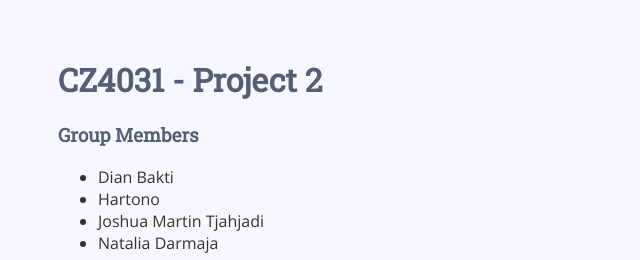
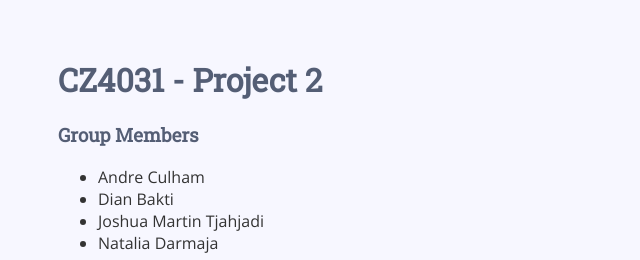
Before and after one commit to dbakti7/CZ4031-Project2, a plain HTML site: page views/index.html in a window 1280 px wide. Shown: the top 260 px of the page, 0-640 px from the left. Drawn offline with nearby package versions, Linux system fonts and the light colour scheme; files that its build step writes are made by us from their sources.

```diff
--- a/views/index.html
+++ b/views/index.html
@@ -11,8 +11,8 @@
 		<p>
 			<h3>Group Members</h3>
 			<ul>
+				<li>Andre Culham</li>
 				<li>Dian Bakti</li>
-				<li>Hartono</li>
 				<li>Joshua Martin Tjahjadi</li>
 				<li>Natalia Darmaja</li>
 			</ul>
```
Also changed, not shown: 1 other file.
